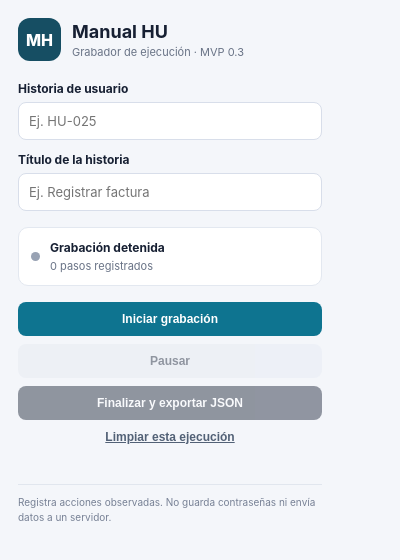
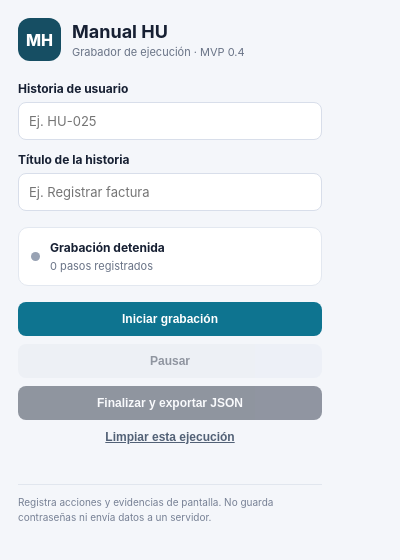
Before and after one commit to fulgencio-09/manual, a browser extension: page extension/popup.html in a window 400 px wide. Drawn offline with Linux system fonts and the light colour scheme.

Commit message:
chore: actualizar versión visible del popup

```diff
--- a/extension/popup.html
+++ b/extension/popup.html
@@ -10,7 +10,7 @@
   <main class="app">
     <header>
       <div class="brand-mark">MH</div>
-      <div><h1>Manual HU</h1><p>Grabador de ejecución · MVP 0.3</p></div>
+      <div><h1>Manual HU</h1><p>Grabador de ejecución · MVP 0.4</p></div>
     </header>
 
     <label for="storyId">Historia de usuario</label>
@@ -31,7 +31,7 @@
     </div>
     <button id="clearBtn" class="link">Limpiar esta ejecución</button>
     <p id="notice" role="status" aria-live="polite"></p>
-    <footer>Registra acciones observadas. No guarda contraseñas ni envía datos a un servidor.</footer>
+    <footer>Registra acciones y evidencias de pantalla. No guarda contraseñas ni envía datos a un servidor.</footer>
   </main>
   <script src="popup.js"></script>
 </body>
```
